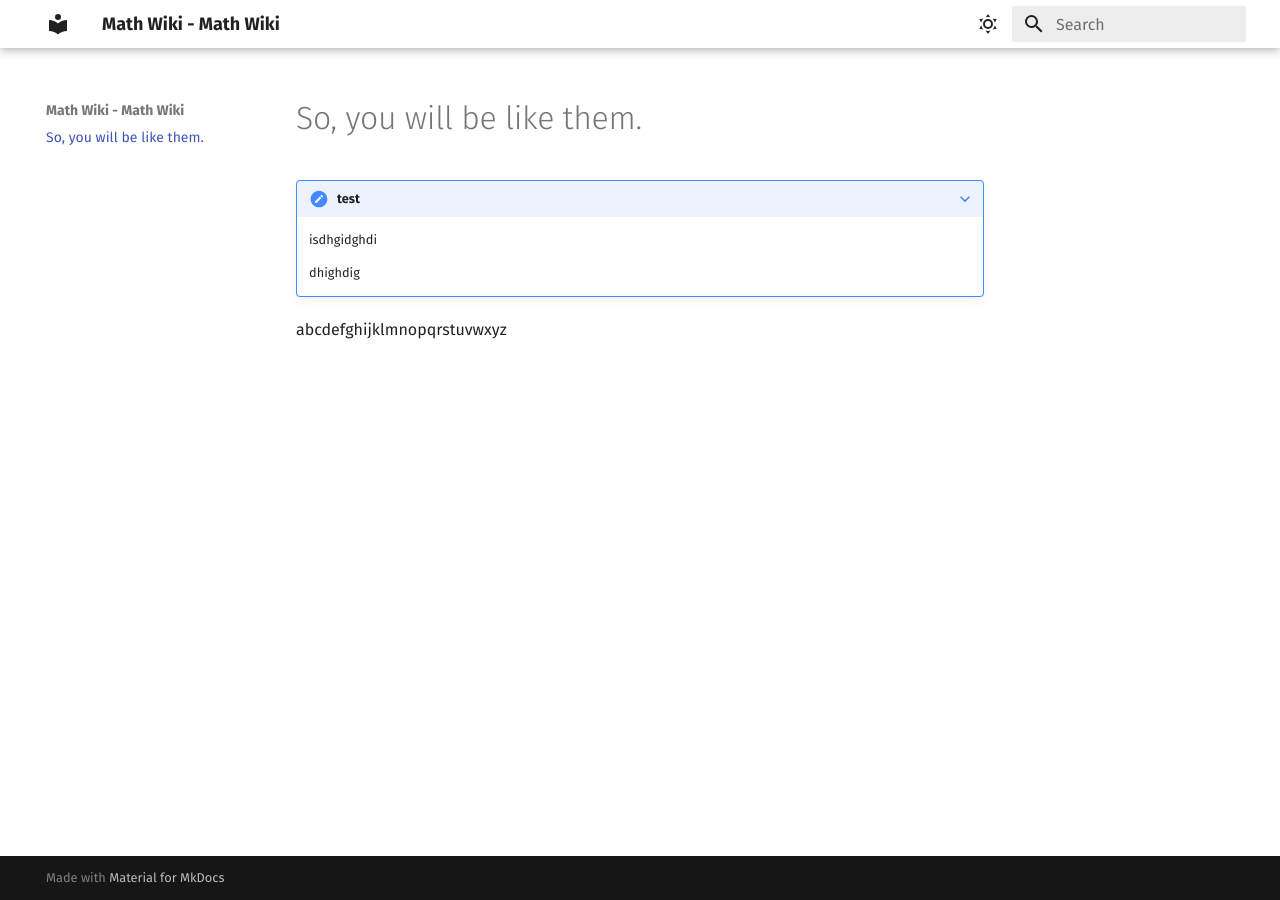
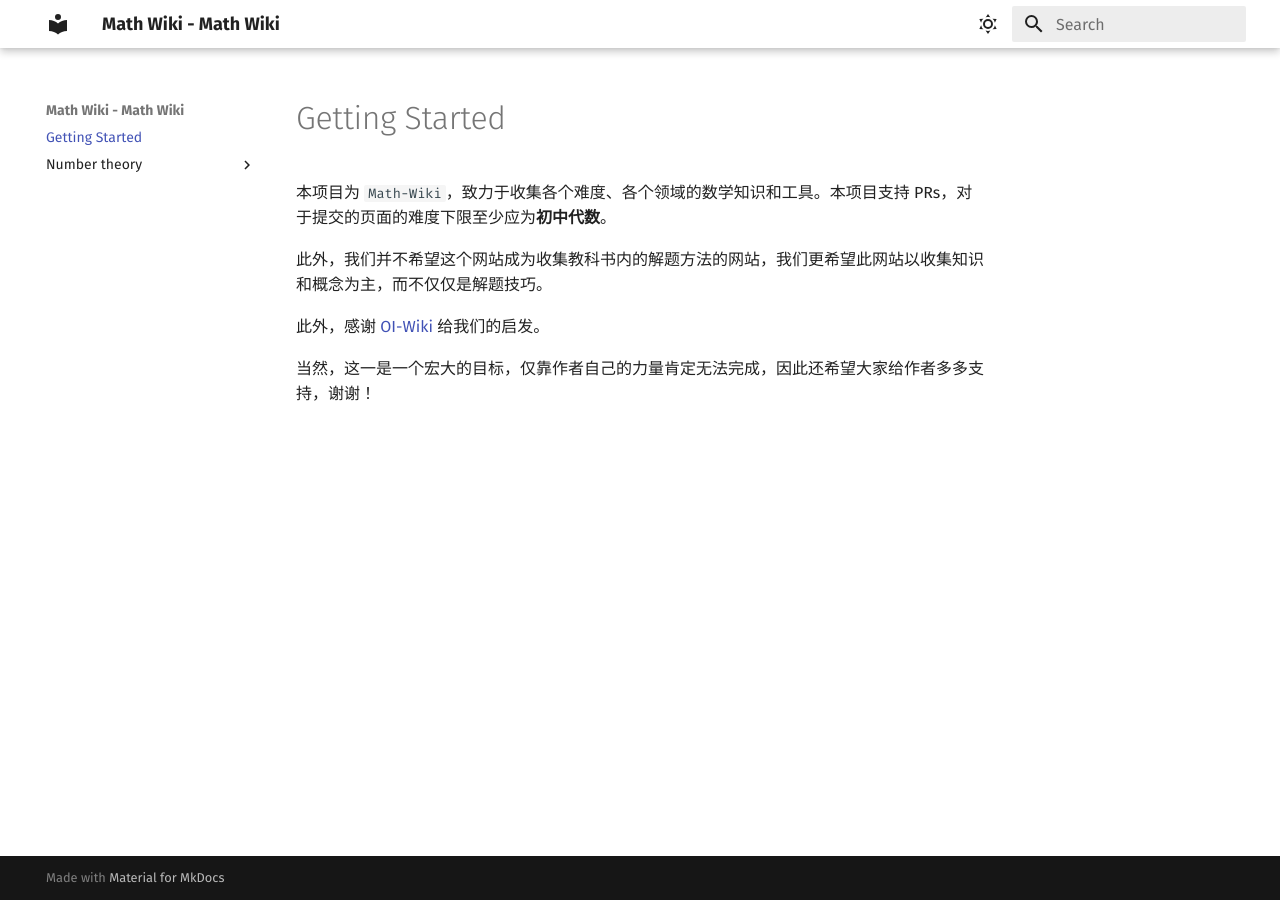
Before and after one commit to M-Wiki/Math-Wiki, an MkDocs documentation site: the page built from docs/index.md, in a window 1280 px wide. Built offline with MkDocs 1.6.1 and Material for MkDocs 9.7.7, drawn with Linux system fonts in a browser that asks for light colours; comment, search, counter and statistics services are not loaded.

Commit message:
add(/number-theory/)添加数论部分

```diff
--- a/docs/index.md
+++ b/docs/index.md
@@ -1,10 +1,10 @@
-# So, you will be like them.
+# Getting Started
 
-???+ note "test"
+本项目为 `Math-Wiki`，致力于收集各个难度、各个领域的数学知识和工具。本项目支持 PRs，对于提交的页面的难度下限至少应为**初中代数**。
 
-    isdhgidghdi
-
-    dhighdig
+此外，我们并不希望这个网站成为收集教科书内的解题方法的网站，我们更希望此网站以收集知识和概念为主，而不仅仅是解题技巧。
 
 
-abcdefghijklmnopqrstuvwxyz
+此外，感谢 [OI-Wiki](https://oi-wiki.org) 给我们的启发。
+
+当然，这一是一个宏大的目标，仅靠作者自己的力量肯定无法完成，因此还希望大家给作者多多支持，谢谢！
```
Also changed, not shown: docs/number-theory/basic.md (added, +35 -0 lines).
